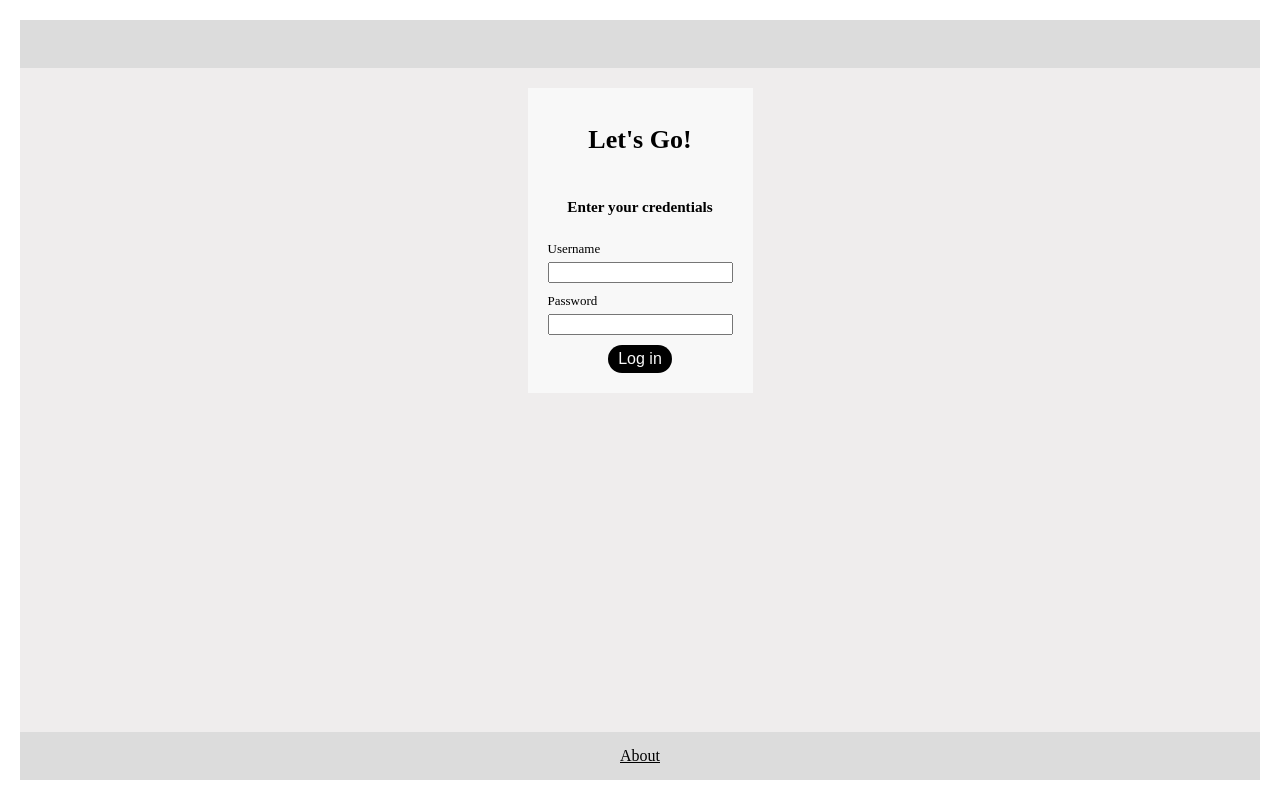
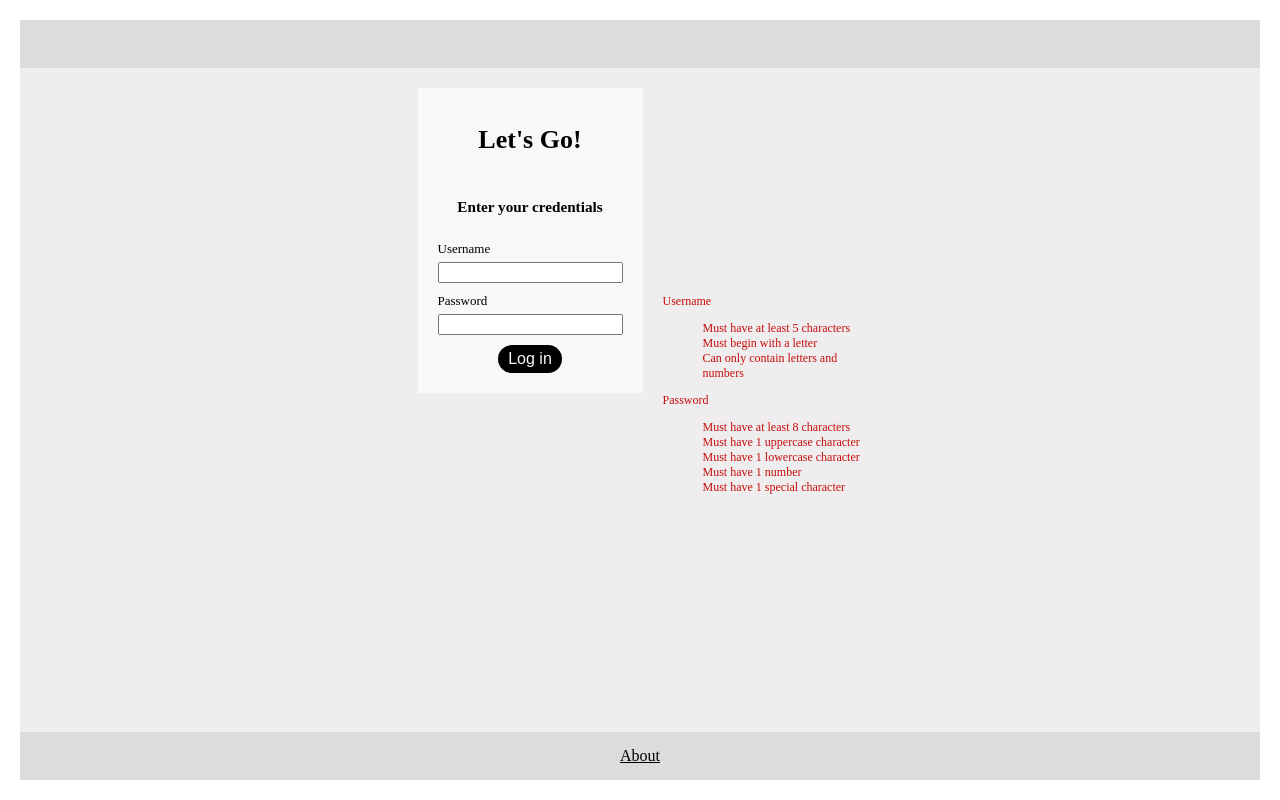
Before and after one commit to connorprp/assignment6, a Vue app: page /login in a window 1280 px wide. Built offline with nearby package versions, Linux system fonts and the light colour scheme.

Commit message:
new reqs

```diff
--- a/src/views/Login.vue
+++ b/src/views/Login.vue
@@ -7,22 +7,6 @@ import Footer from '../components/Footer.vue';
 import Nav from '../components/Nav.vue';
 const userStore = useUsersStore();
 const user = ref(new User())
-
-
-
-//Get users and store in users ref
-// for (const message of messagesStore.messages) {
-//     const { username, first_name, last_name } = message;
-//     const exists = users.value.some(user => user.username === username);
-
-//     if (!exists) {
-//         users.value.push({
-//             username,
-//             first_name,
-//             last_name
-//         });
-//     }
-// }
 
 const isLoggedIn = localStorage.getItem('username');
 
@@ -37,7 +21,7 @@ function login() {
 
 <template>
     <main>
-        <Nav :showHomeLink="isLoggedIn === '' || isLoggedIn === null" :showLoginLogoutLink="false"/>
+        <Nav :showHomeLink="isLoggedIn === '' || isLoggedIn === null" :showLoginLogoutLink="false" />
         <div class="login-wrapper">
             <div class="login-card">
                 <h1>Let's Go!</h1>
@@ -49,6 +33,22 @@ function login() {
                 <button class="button" @click="login">
                     Log in
                 </button>
+            </div>
+            <div class="requirements">
+                <span>Username</span>
+                <ul>
+                    <li>Must have at least 5 characters</li>
+                    <li>Must begin with a letter</li>
+                    <li>Can only contain letters and numbers</li>
+                </ul>
+                <span>Password</span>
+                <ul>
+                    <li>Must have at least 8 characters</li>
+                    <li>Must have 1 uppercase character</li>
+                    <li>Must have 1 lowercase character</li>
+                    <li>Must have 1 number</li>
+                    <li>Must have 1 special character</li>
+                </ul>
             </div>
         </div>
         <Footer />
@@ -65,6 +65,7 @@ main {
     flex-direction: column;
     overflow: hidden;
 }
+
 .login-wrapper {
     flex: 1;
     background-color: #efeded;
@@ -72,6 +73,7 @@ main {
     display: flex;
     justify-content: center;
     align-items: start;
+    gap: 20px;
 }
 
 .login-card {
@@ -82,6 +84,23 @@ main {
     flex-direction: column;
     align-items: center;
     gap: 10px;
+}
+
+.requirements {
+    align-self: center;
+    color: #c70d0d;
+    font-size: 12px;
+    width: 200px;
+    transition: width 1s linear;
+    display: flex;
+    flex-direction: column;
+    justify-content: center;
+}
+
+.requirements li {
+    align-self: center;
+    display: flex;
+    flex-direction: column;
 }
 
 .button {
```
Also changed, not shown: public/starfish.png (added).
